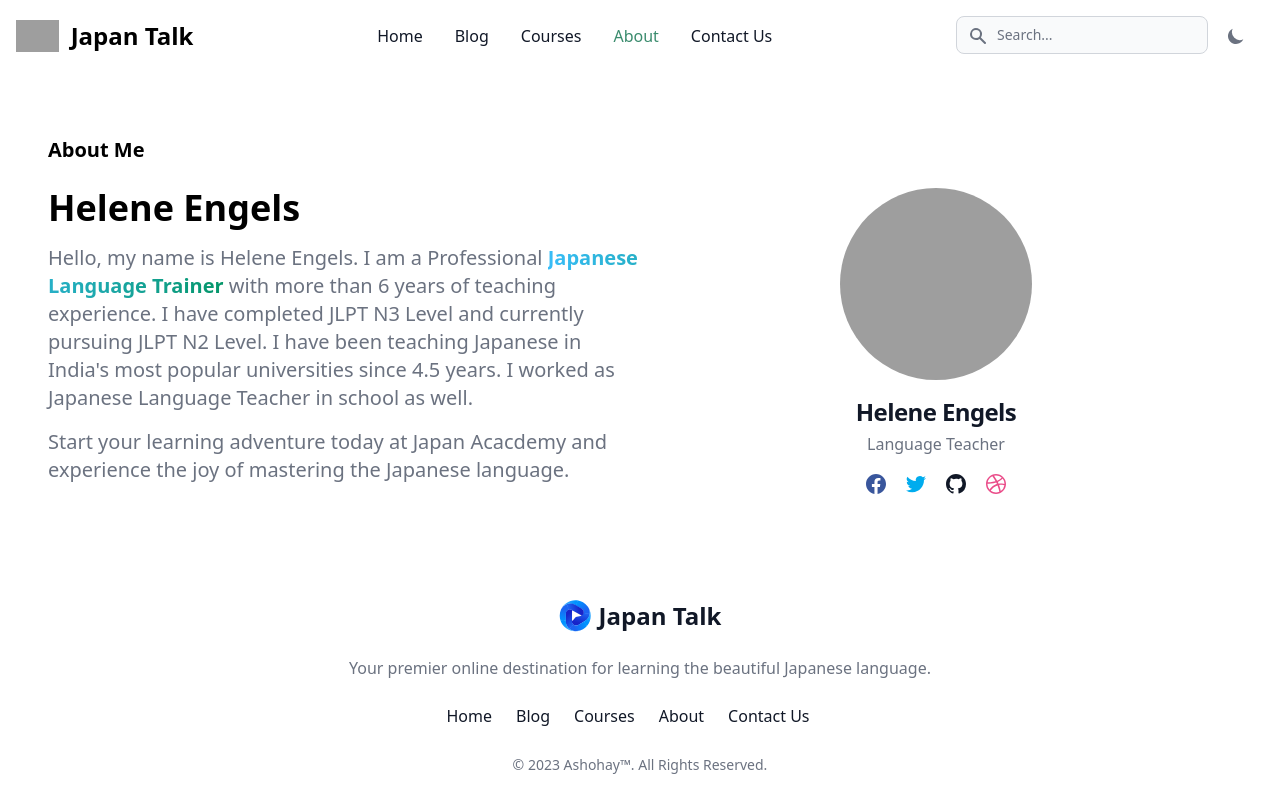
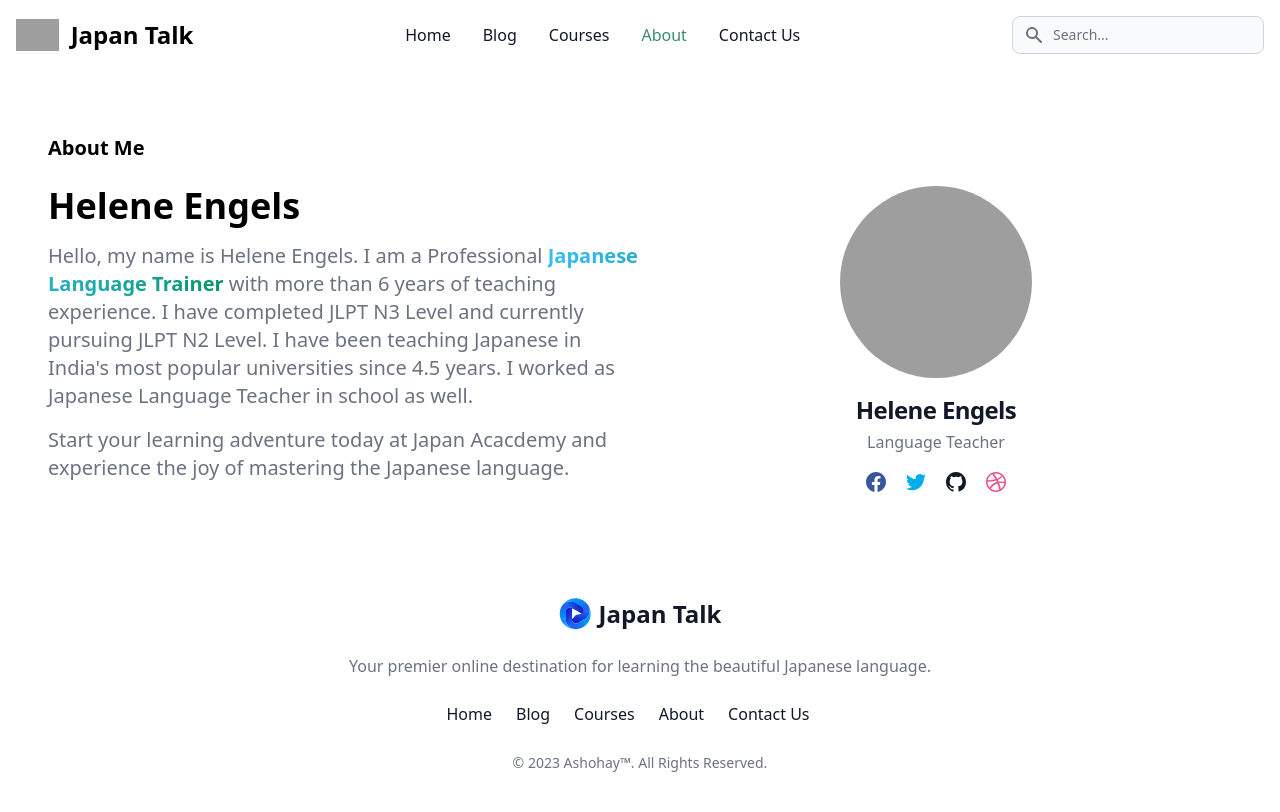
Before and after one commit to devdasz/language-course-website, a website: page about.html in a window 1280 px wide. Drawn offline with nearby package versions, Linux system fonts and the light colour scheme; grey boxes are pictures that could not be loaded.

Commit message:
dark mode disabled

```diff
--- a/about.html
+++ b/about.html
@@ -46,10 +46,10 @@
             class="block w-full p-2 pl-10 text-sm text-gray-900 border border-gray-300 rounded-lg bg-gray-50 focus:ring-blue-500 focus:border-blue-500 dark:bg-gray-700 dark:border-gray-600 dark:placeholder-gray-400 dark:text-white dark:focus:ring-blue-500 dark:focus:border-blue-500"
             placeholder="Search...">
         </div>
-        <button id="theme-toggle" type="button" class="mx-2 text-gray-500 dark:text-gray-400 hover:bg-gray-100 dark:hover:bg-gray-700 focus:outline-none focus:ring-4 focus:ring-gray-200 dark:focus:ring-gray-700 rounded-lg text-sm p-2.5">
+        <!-- <button id="theme-toggle" type="button" class="mx-2 text-gray-500 dark:text-gray-400 hover:bg-gray-100 dark:hover:bg-gray-700 focus:outline-none focus:ring-4 focus:ring-gray-200 dark:focus:ring-gray-700 rounded-lg text-sm p-2.5">
           <svg id="theme-toggle-dark-icon" class="hidden w-5 h-5" fill="currentColor" viewBox="0 0 20 20" xmlns="http://www.w3.org/2000/svg"><path d="M17.293 13.293A8 8 0 016.707 2.707a8.001 8.001 0 1010.586 10.586z"></path></svg>
           <svg id="theme-toggle-light-icon" class="hidden w-5 h-5" fill="currentColor" viewBox="0 0 20 20" xmlns="http://www.w3.org/2000/svg"><path d="M10 2a1 1 0 011 1v1a1 1 0 11-2 0V3a1 1 0 011-1zm4 8a4 4 0 11-8 0 4 4 0 018 0zm-.464 4.95l.707.707a1 1 0 001.414-1.414l-.707-.707a1 1 0 00-1.414 1.414zm2.12-10.607a1 1 0 010 1.414l-.706.707a1 1 0 11-1.414-1.414l.707-.707a1 1 0 011.414 0zM17 11a1 1 0 100-2h-1a1 1 0 100 2h1zm-7 4a1 1 0 011 1v1a1 1 0 11-2 0v-1a1 1 0 011-1zM5.05 6.464A1 1 0 106.465 5.05l-.708-.707a1 1 0 00-1.414 1.414l.707.707zm1.414 8.486l-.707.707a1 1 0 01-1.414-1.414l.707-.707a1 1 0 011.414 1.414zM4 11a1 1 0 100-2H3a1 1 0 000 2h1z" fill-rule="evenodd" clip-rule="evenodd"></path></svg>
-      </button>
+      </button> -->
         <button data-collapse-toggle="navbar-search" type="button"
           class="inline-flex items-center p-2 text-sm text-gray-500 rounded-lg md:hidden hover:bg-gray-100 focus:outline-none focus:ring-2 focus:ring-gray-200 dark:text-gray-400 dark:hover:bg-gray-700 dark:focus:ring-gray-600"
           aria-controls="navbar-search" aria-expanded="false">
```
Also changed, not shown: blogs.html (+2 -2 lines), contact_us.html (+2 -2 lines), courses.html (+2 -2 lines), index.html (+2 -2 lines), view_course.html (+2 -2 lines).
